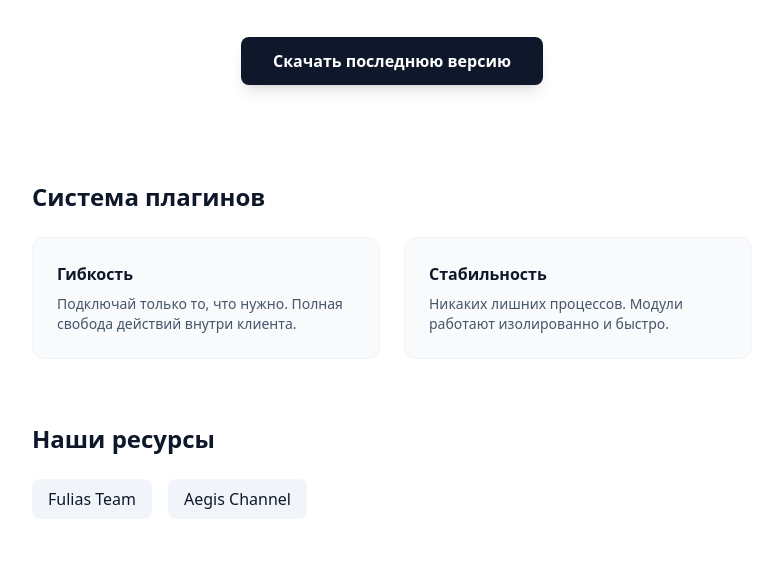
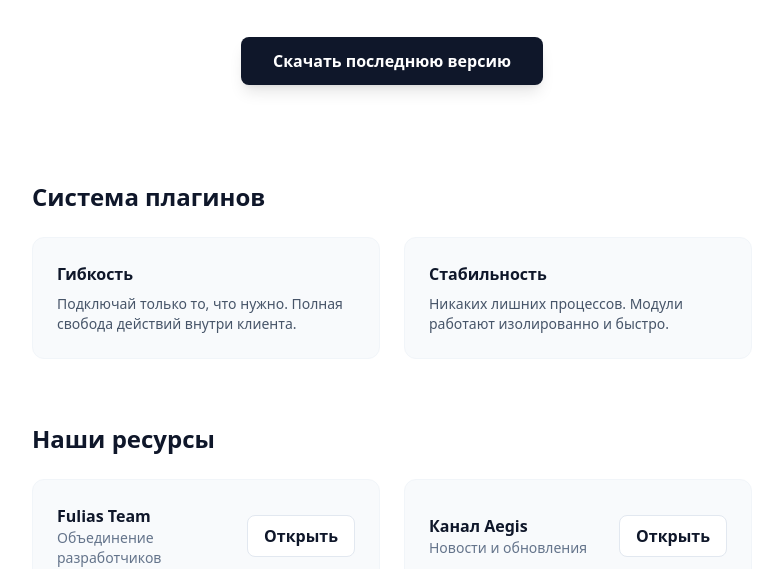
Before and after one commit to KirillHojji/aegispage, a plain HTML site: page index.html in a window 1280 px wide. Shown: the part 239-808 px from the top of the page, without its empty margins (248-1031 px from the left). Drawn offline with nearby package versions, Linux system fonts and the light colour scheme; no server answers.

Commit message:
Update index.html

```diff
--- a/index.html
+++ b/index.html
@@ -48,9 +48,24 @@
         <!-- Ресурсы -->
         <section>
             <h2 class="text-2xl font-bold mb-6">Наши ресурсы</h2>
-            <div class="flex gap-4">
-                <a href="https://t.me/fulias_team" target="_blank" class="px-4 py-2 bg-slate-100 rounded-lg hover:bg-slate-200 transition font-medium">Fulias Team</a>
-                <a href="https://t.me/aegis_tgclient" target="_blank" class="px-4 py-2 bg-slate-100 rounded-lg hover:bg-slate-200 transition font-medium">Aegis Channel</a>
+            <div class="grid md:grid-cols-2 gap-6">
+                <!-- Fulias Team -->
+                <div class="bg-slate-50 p-6 rounded-xl border border-slate-100 flex items-center justify-between">
+                    <div>
+                        <h3 class="font-bold">Fulias Team</h3>
+                        <p class="text-slate-500 text-sm">Объединение разработчиков</p>
+                    </div>
+                    <a href="https://t.me/fulias_team" target="_blank" class="bg-white border border-slate-200 px-4 py-2 rounded-lg font-bold hover:bg-slate-100 transition">Открыть</a>
+                </div>
+
+                <!-- Aegis Channel -->
+                <div class="bg-slate-50 p-6 rounded-xl border border-slate-100 flex items-center justify-between">
+                    <div>
+                        <h3 class="font-bold">Канал Aegis</h3>
+                        <p class="text-slate-500 text-sm">Новости и обновления</p>
+                    </div>
+                    <a href="https://t.me/aegis_tgclient" target="_blank" class="bg-white border border-slate-200 px-4 py-2 rounded-lg font-bold hover:bg-slate-100 transition">Открыть</a>
+                </div>
             </div>
         </section>
 
```
